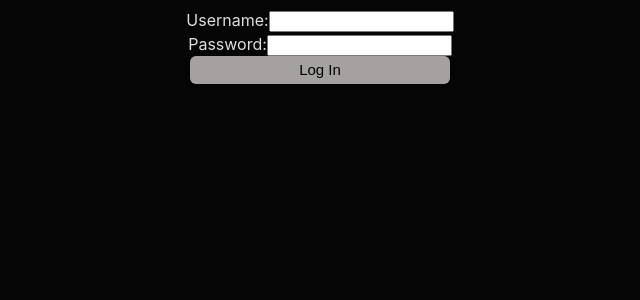
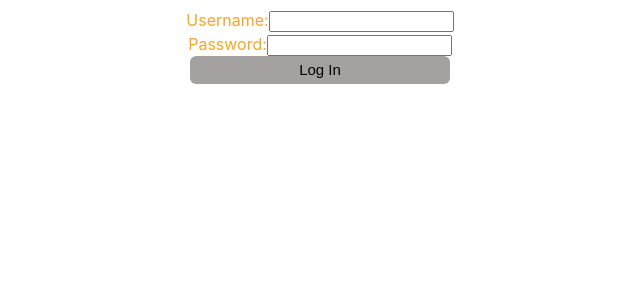
Before and after one commit to Juulio-p/Website, a React (Vite) app: page / in a window 1280 px wide. Shown: the top 300 px of the page, without its empty margins (320-960 px from the left). Built offline with nearby package versions, Linux system fonts and the light colour scheme.

Commit message:
Add files via upload
testing

```diff
--- a/src/index.css
+++ b/src/index.css
@@ -4,8 +4,8 @@
   font-weight: 400;
 
   color-scheme: light dark;
-  color: rgba(255, 255, 255, 0.87);
-  background-color: #050505;
+  color: rgba(245, 166, 35, 100);
+  background-color: #ffffff;
 
   font-synthesis: none;
   text-rendering: optimizeLegibility;
```
